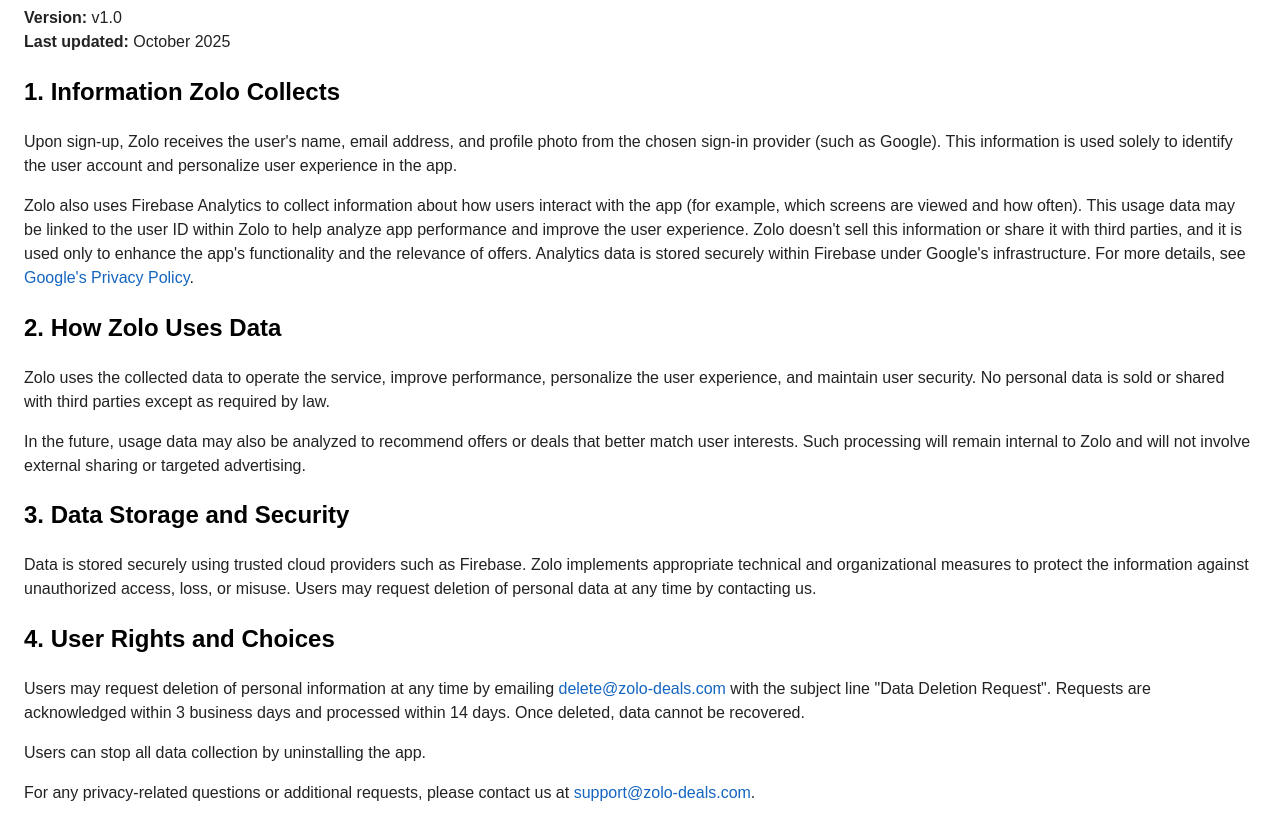
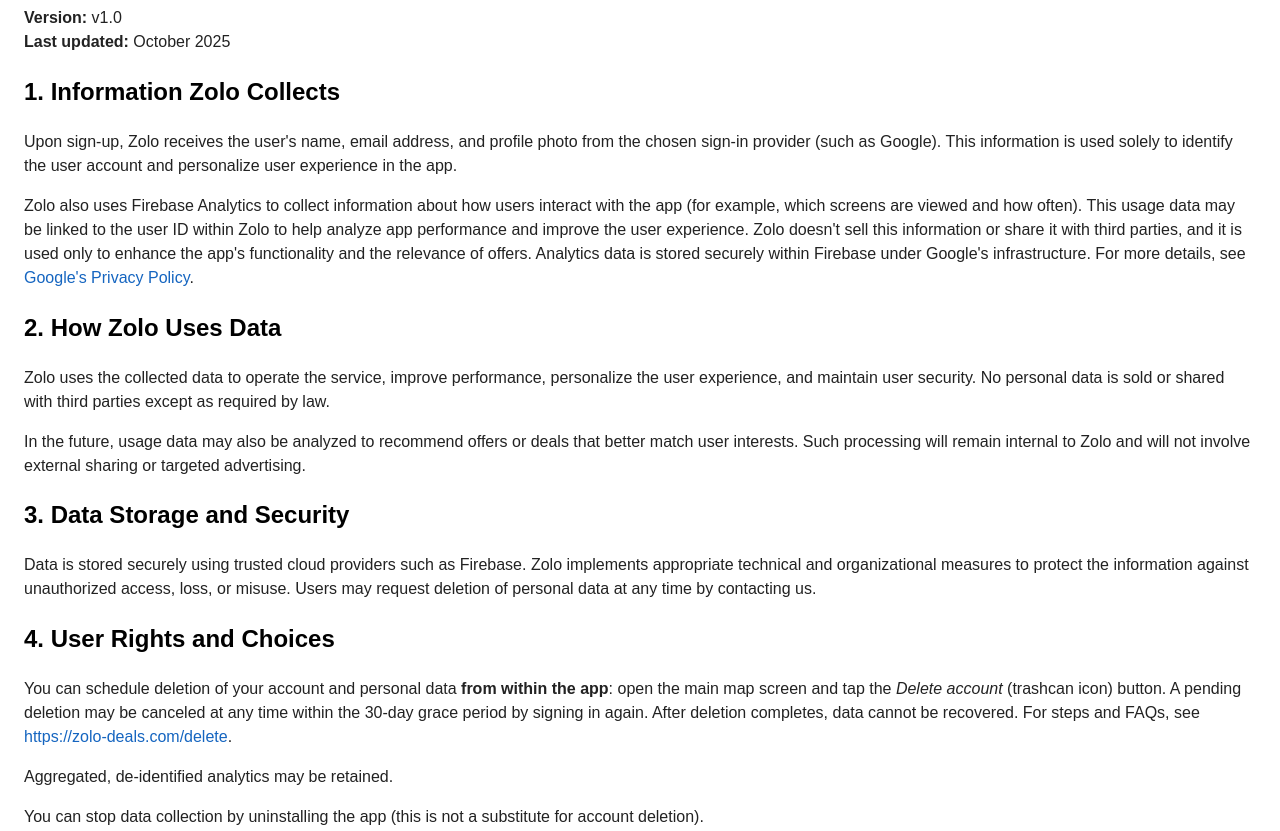
Before and after one commit to EliorBenYosef/zolo-website, a plain HTML site: page privacy/index.html in a window 1280 px wide. Shown: the part 109-940 px from the top of the page. Drawn offline with Linux system fonts and the light colour scheme.

Commit message:
Update privacy policy

```diff
--- a/privacy/index.html
+++ b/privacy/index.html
@@ -58,17 +58,20 @@
 
   <h2>4. User Rights and Choices</h2>
   <p>
-    Users may request deletion of personal information at any time by emailing
-    <a href="mailto:delete@zolo-deals.com">delete@zolo-deals.com</a>
-    with the subject line "Data Deletion Request".
-    Requests are acknowledged within 3 business days and processed within 14 days.
-    Once deleted, data cannot be recovered.
+    You can schedule deletion of your account and personal data <strong>from within the app</strong>:
+    open the main map screen and tap the <em>Delete account</em> (trashcan icon) button.
+    A pending deletion may be canceled at any time within the 30-day grace period by signing in again.
+    After deletion completes, data cannot be recovered.
+    For steps and FAQs, see <a href="https://zolo-deals.com/delete">https://zolo-deals.com/delete</a>.
   </p>
   <p>
-    Users can stop all data collection by uninstalling the app.
+    Aggregated, de-identified analytics may be retained.
   </p>
   <p>
-    For any privacy-related questions or additional requests, please contact us at
+    You can stop data collection by uninstalling the app (this is not a substitute for account deletion).
+  </p>
+  <p>
+    For privacy questions or issues with the in-app deletion flow, contact
     <a href="mailto:support@zolo-deals.com">support@zolo-deals.com</a>.
   </p>
 
```
